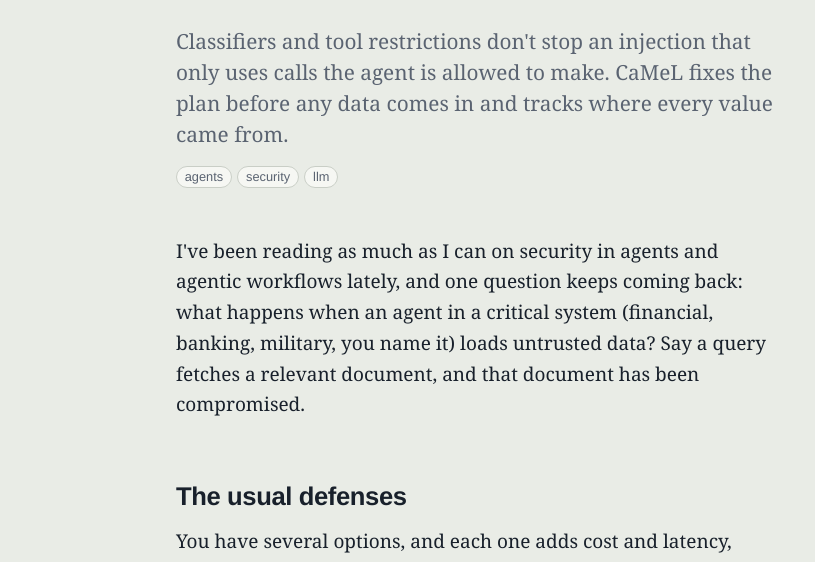
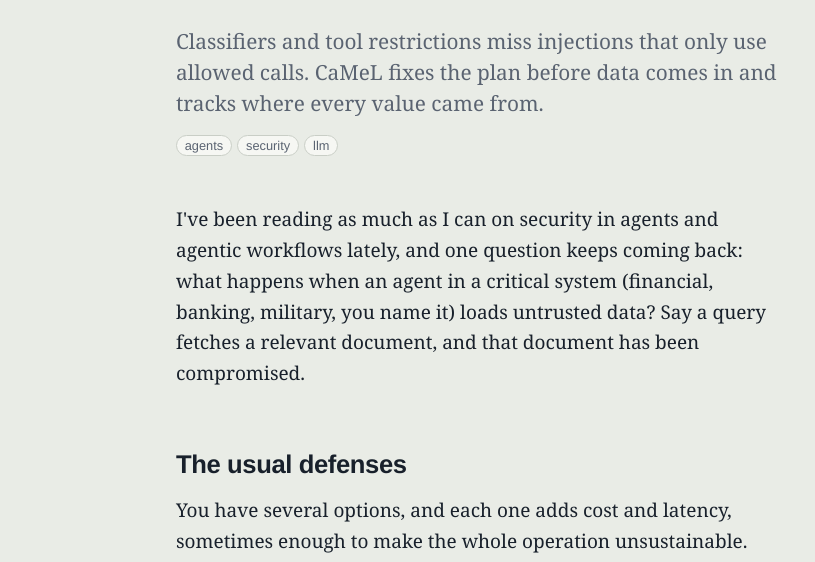
Before and after one commit to Igosuki/igosuki.github.io, an Astro site: page /blog/prompt-injections-by-design in a window 1280 px wide. Shown: the part 217-779 px from the top of the page, without its empty margins (232-1047 px from the left). Built offline with nearby package versions, Linux system fonts and the light colour scheme; Astro itself is replaced by a stand-in of ours; a web font is replaced by a local one.

Commit message:
fix: limit meta description and title lengths to fit big url inspection

```diff
--- a/src/content.config.ts
+++ b/src/content.config.ts
@@ -26,6 +26,11 @@ const posts = defineCollection({
     wip: z.boolean().default(false),
     // Email invitation at the end of the post. Ideas get one by default; this overrides its text.
     invite: z.object({ heading: z.string().optional(), ask: z.string() }).optional(),
+  }).superRefine((post, ctx) => {
+    if (post.draft) return;
+    // Search engines truncate past these lengths, and Bing reports them as errors.
+    if (post.title.length > 70) ctx.addIssue({ code: 'custom', path: ['title'], message: `title is ${post.title.length} characters, keep it at 70 or under` });
+    if (post.description.length > 160) ctx.addIssue({ code: 'custom', path: ['description'], message: `description is ${post.description.length} characters, keep it at 160 or under` });
   }),
 });
 
--- a/src/content/posts/merge-queue-at-agent-scale.mdx
+++ b/src/content/posts/merge-queue-at-agent-scale.mdx
@@ -1,6 +1,6 @@
 ---
 title: The part of Anthropic's Scion post you can actually copy
-description: Everyone read about Scion, the new source control system. The bigger change is three sentences about dropping the merge queue for post-merge and pre-deploy testing.
+description: Everyone read about Scion. The bigger change is three sentences about dropping the merge queue for post-merge and pre-deploy testing.
 pubDate: 2026-10-19
 kind: note
 tags: [ci, source-control, agents, monorepo, adlc]
--- a/src/content/posts/prompt-injections-by-design.mdx
+++ b/src/content/posts/prompt-injections-by-design.mdx
@@ -1,6 +1,6 @@
 ---
 title: Untrusted data in agents, secure by design
-description: Classifiers and tool restrictions don't stop an injection that only uses calls the agent is allowed to make. CaMeL fixes the plan before any data comes in and tracks where every value came from.
+description: Classifiers and tool restrictions miss injections that only use allowed calls. CaMeL fixes the plan before data comes in and tracks where every value came from.
 pubDate: 2026-11-03
 kind: note
 tags: [agents, security, llm]
--- a/src/layouts/Base.astro
+++ b/src/layouts/Base.astro
@@ -17,7 +17,9 @@ interface Props {
 }
 
 const { title, description = SITE.description, image, imageIs1200x630 = !image, article, profile } = Astro.props;
-const fullTitle = title ? `${title} | ${SITE.name}` : SITE.title;
+const suffixed = title && `${title} | ${SITE.name}`;
+// Bing flags titles longer than 70 characters.
+const fullTitle = !suffixed ? SITE.title : suffixed.length <= 70 ? suffixed : title;
 const canonical = new URL(Astro.url.pathname, Astro.site);
 const path = Astro.url.pathname;
 const imageUrl = new URL(image ?? SITE.ogImage, import.meta.env.DEV ? Astro.url : Astro.site).href;
```
